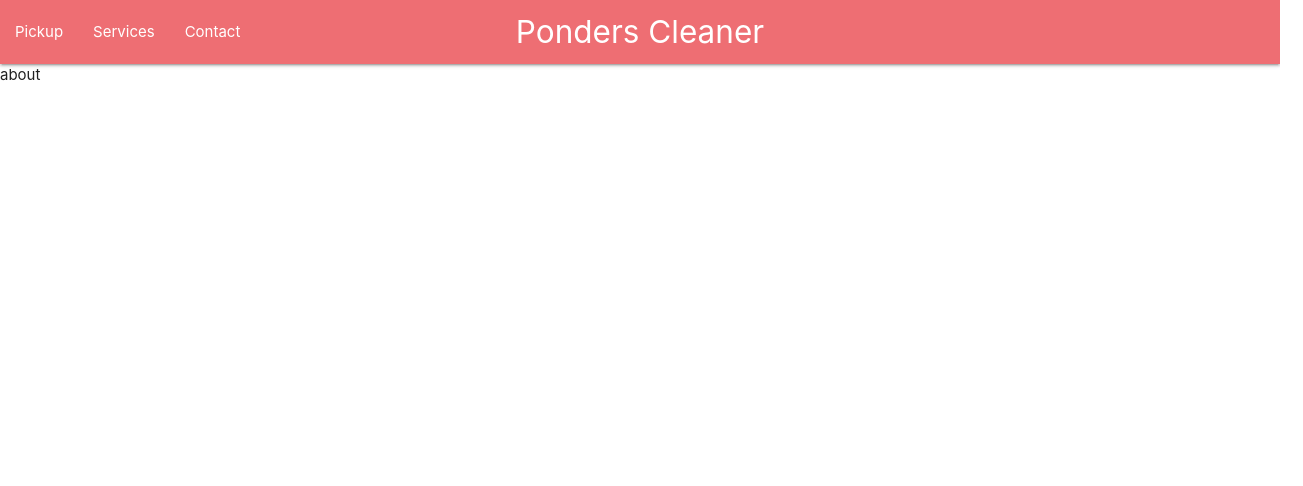
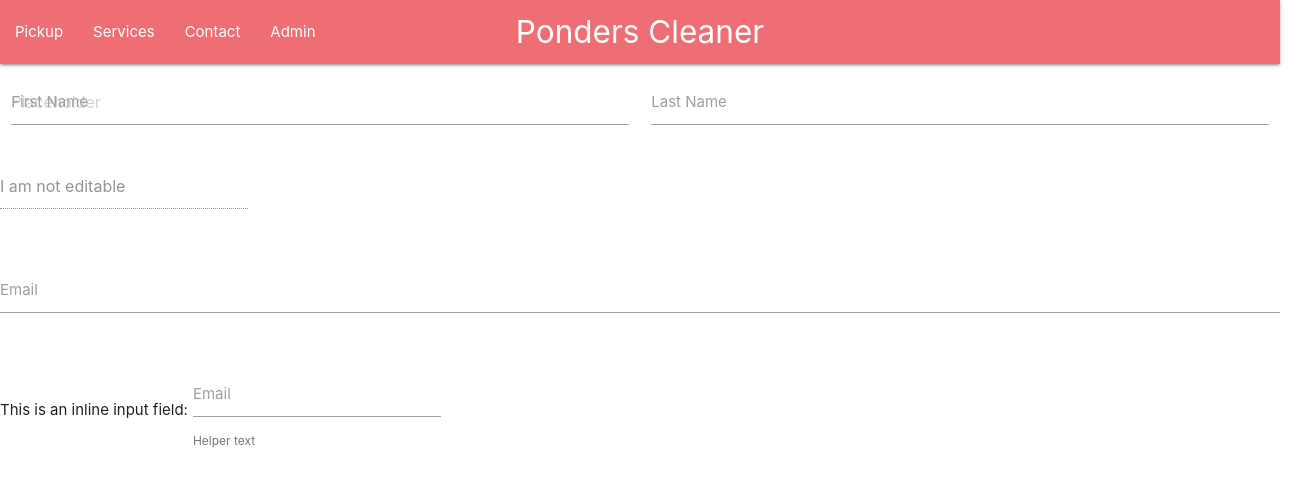
Before and after one commit to somerica/ponders--3, a React (Create React App) app in the folder client/: page /pickup in a window 1280 px wide. Shown: the top 486 px of the page, 1303 px wide, since content can reach past the window. Built offline with nearby package versions, Linux system fonts and the light colour scheme.

Commit message:
added code for pick up

```diff
--- a/client/src/components/NavBar/NavBar.jsx
+++ b/client/src/components/NavBar/NavBar.jsx
@@ -15,7 +15,9 @@ const NavBar = () => {
           <li className="nav-item">
             <Link className="nav-link" to="/contact">Contact</Link>
           </li>
-
+          <li className="nav-item">
+            <Link className="nav-link" to="/admin">Admin</Link>
+          </li>
         </ul>
       </nav>
     )
--- a/client/src/containers/Pickup/Pickup.jsx
+++ b/client/src/containers/Pickup/Pickup.jsx
@@ -2,8 +2,43 @@ import React from 'react';
 
 const Pickup = () => {
     return (
-        <div>about</div>
+    <div className="row">
+        <form className="col s12" action="">
+            <div className="row">
+                <div className="input-field col s6">
+                    <input placeholder="Placeholder" id="first_name" type="text" className="validate"/>
+                    <label for="first_name">First Name</label>
+                </div>
+                <div className="input-field col s6">
+                    <input id = "last_name" type="text" clas="validate"/>
+                    <label for ="last_name"> Last Name</label>
+                </div>
+                <div className="row">
+                    <div className="input-field col 12">
+                    <input disabled value="I am not editable" id="disabled" type="text" class="validate"/>
+                    </div>
+                </div>
+                <div class="row">
+        <div class="input-field col s12">
+          <input id="email" type="email" class="validate"/>
+          <label for="email">Email</label>
+        </div>
+      </div>
+      <div class="row">
+        <div class="col s12">
+          This is an inline input field:
+          <div class="input-field inline">
+            <input id="email_inline" type="email" class="validate"/>
+            <label for="email_inline">Email</label>
+            <span class="helper-text" data-error="wrong" data-success="right">Helper text</span>
+          </div>
+        </div>
+      </div>
+            </div>
+        </form>
+    </div>
+
     )
-}
+};
 
 export default Pickup;
```
